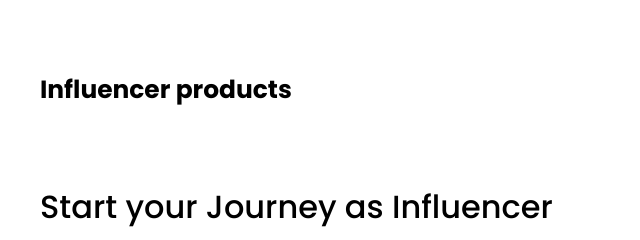
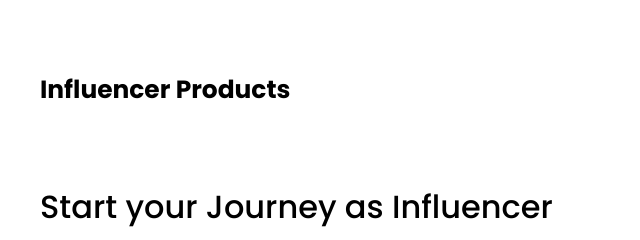
Before and after one commit to iamdilipsarker/p-hero-assignment-2, a plain HTML site: page index.html in a window 1280 px wide. Shown: the top 240 px of the page, 0-640 px from the left. Drawn offline with Linux system fonts and the light colour scheme.

Commit message:
small changes

```diff
--- a/index.html
+++ b/index.html
@@ -18,7 +18,7 @@
 
         <nav class="container">
             <div class="title">
-                <h5>Influencer products</h5>
+                <h5>Influencer Products</h5>
             </div>
             <ul class="navigation">
                     <li><a href="">Home</a></li>
```
